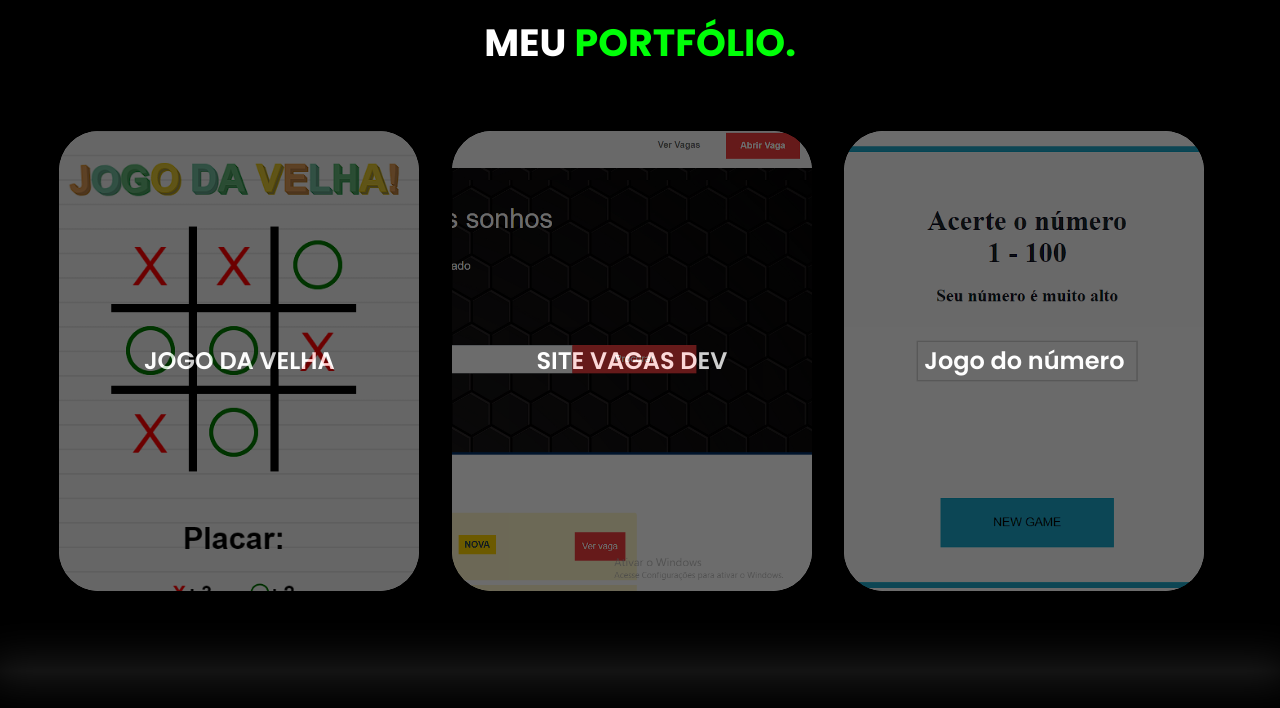
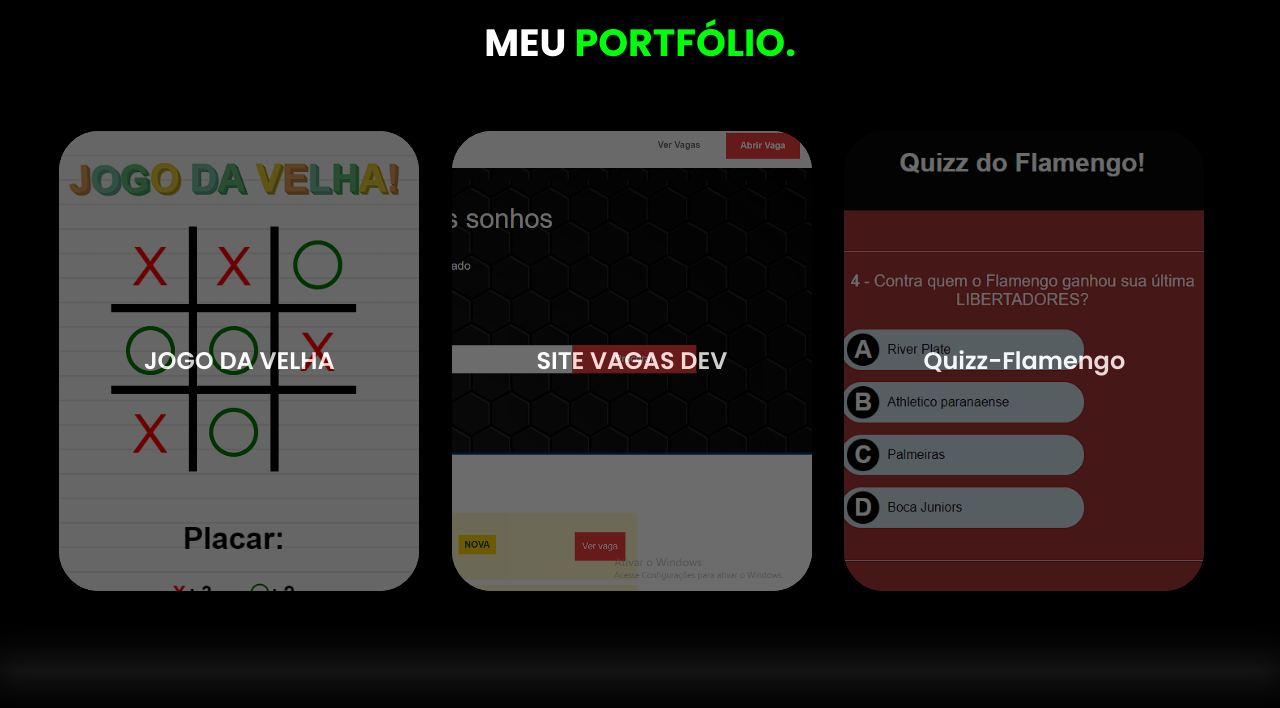
Before and after one commit to Allan-Figueiredo/Portifolio, a plain HTML site: page index.html in a window 1280 px wide. Shown: the part 1960-2668 px from the top of the page. Drawn offline with nearby package versions, Linux system fonts and the light colour scheme.

Commit message:
Update index.html

```diff
--- a/index.html
+++ b/index.html
@@ -165,9 +165,9 @@
                         <a href="https://github.com/Allan-Figueiredo/Site-empregos" target="_blank">
                         <div class="overlay">SITE VAGAS DEV</div>
                     </div>
-                    <div class="img-port" style="background-image: url(images/jogoacertar.png);">
-                        <a href="https://jogo-numero-pi.vercel.app/" target="_blank">
-                        <div class="overlay">Jogo do número</div>
+                    <div class="img-port" style="background-image: url(images/Quizz.png);">
+                        <a href="https://quizz-flamengo.vercel.app/" target="_blank">
+                        <div class="overlay">Quizz-Flamengo</div>
                     </div>
                 </div><!--flex-->
             </div><!--interface-->
```
